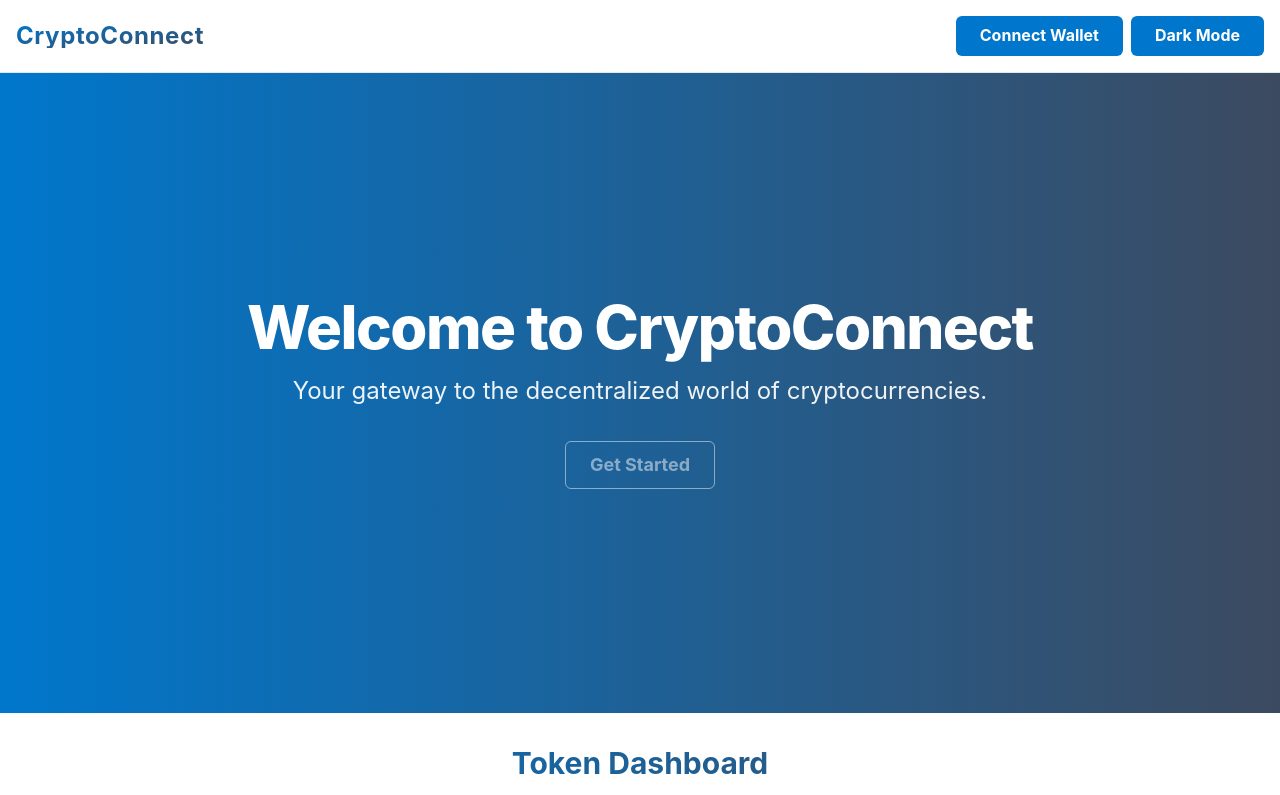
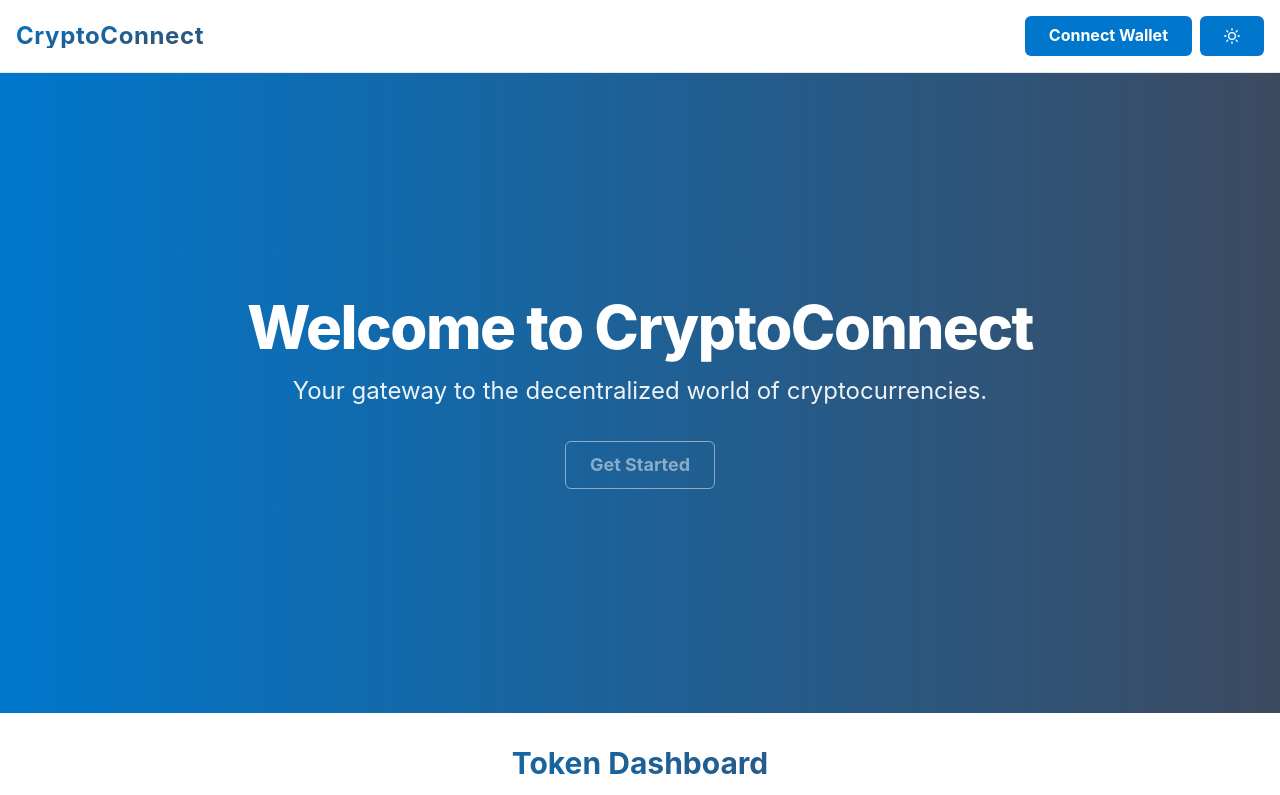
Before and after one commit to devnova777/crypto-connect, a React (Vite) app: page / in a window 1280 px wide. Shown: the top 795 px of the page. Built offline with nearby package versions, Linux system fonts and the light colour scheme.

Commit message:
add icon in mode

```diff
--- a/src/components/navabr.tsx
+++ b/src/components/navabr.tsx
@@ -1,3 +1,4 @@
+import { MoonIcon, SunIcon } from '@chakra-ui/icons';
 import {
     Flex,
     Box,
@@ -40,7 +41,7 @@ const Navbar = () => {
             <Box>
                 <Button mr="2">Connect Wallet</Button>
                 <Button onClick={toggleColorMode}>
-                    {colorMode === 'light' ? 'Dark' : 'Light'} Mode
+                    {colorMode === 'light' ? <SunIcon /> : <MoonIcon />}
                 </Button>
             </Box>
         </Flex>
```
